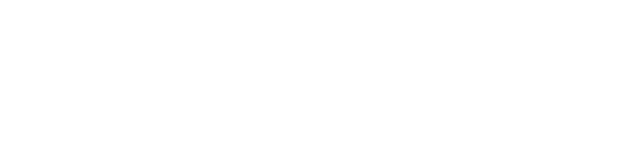
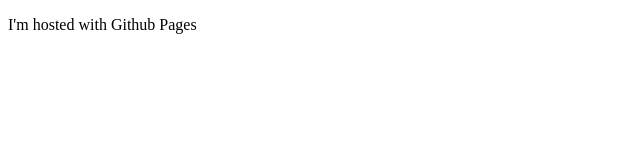
Before and after one commit to WebGE/webge.github.io, a plain HTML site: page index.html in a window 1280 px wide. Shown: the whole page, without its empty margins (0-640 px from the left). Drawn offline with Linux system fonts and the light colour scheme.

Commit message:
Hello message

```diff
--- a/index.html
+++ b/index.html
@@ -7,6 +7,6 @@
     <title>Document</title>
 </head>
 <body>
-
+   <p> I'm hosted with Github Pages</p>
 </body>
 </html>
```
